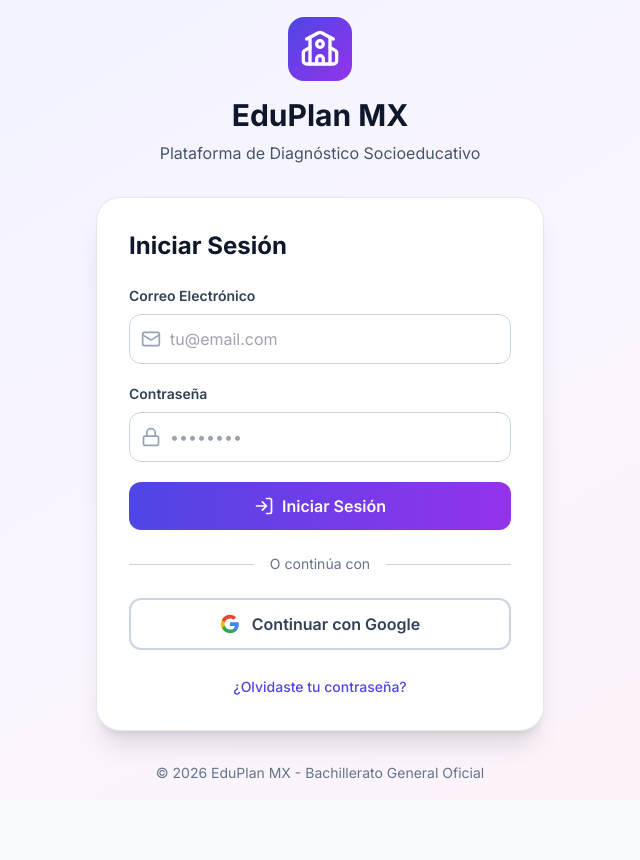
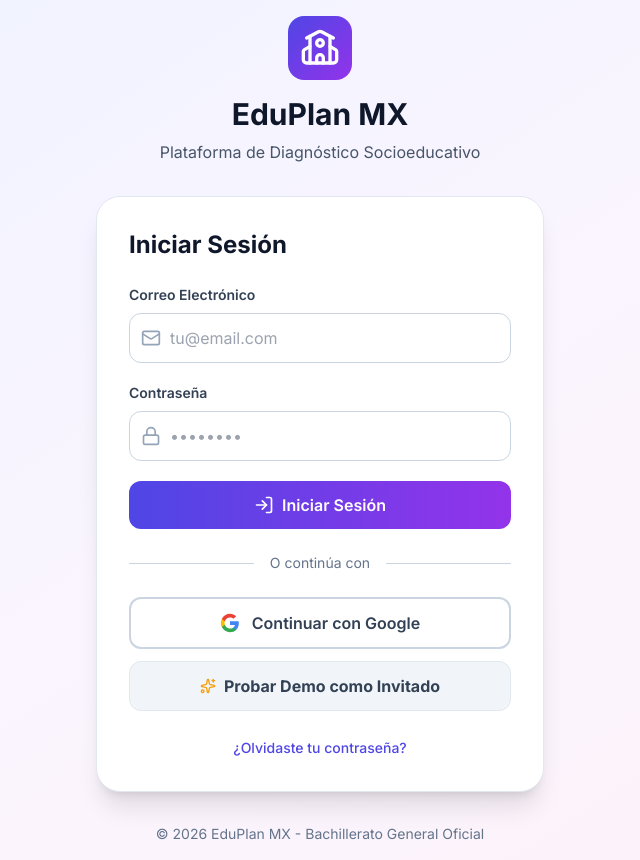
Before and after one commit to 68sfszbqhq-stack/EDUPLANMX, a React (Vite) app: page /login in a window 1280 px wide. Shown: the whole page, without its empty margins (320-960 px from the left). Before the commit the page ends 800 px from the top, so only its background shows below. Built offline with nearby package versions, Linux system fonts and the light colour scheme; no server answers.

Commit message:
feat: Add Guest Login mode

```diff
--- a/pages/Login.tsx
+++ b/pages/Login.tsx
@@ -1,6 +1,6 @@
 import React, { useState } from 'react';
 import { useNavigate } from 'react-router-dom';
-import { LogIn, Mail, Lock, AlertCircle, School } from 'lucide-react';
+import { LogIn, Mail, Lock, AlertCircle, School, Sparkles } from 'lucide-react';
 import { useAuth } from '../src/contexts/AuthContext';
 
 const Login: React.FC = () => {
@@ -9,7 +9,7 @@
     const [error, setError] = useState('');
     const [loading, setLoading] = useState(false);
 
-    const { login, loginWithGoogle } = useAuth();
+    const { login, loginWithGoogle, loginAsGuest } = useAuth();
     const navigate = useNavigate();
 
     const handleSubmit = async (e: React.FormEvent) => {
@@ -155,6 +155,19 @@
                         Continuar con Google
                     </button>
 
+                    {/* Botón de Invitado */}
+                    <button
+                        onClick={async () => {
+                            await loginAsGuest();
+                            navigate('/maestro/dashboard');
+                        }}
+                        type="button"
+                        className="w-full mt-3 bg-slate-100 text-slate-700 py-3 px-4 rounded-xl font-bold hover:bg-slate-200 transition-all flex items-center justify-center gap-2 border border-slate-200"
+                    >
+                        <Sparkles className="w-4 h-4 text-amber-500" />
+                        Probar Demo como Invitado
+                    </button>
+
                     {/* Link de Recuperación (futuro) */}
                     <div className="mt-6 text-center">
                         <button
--- a/src/contexts/AuthContext.tsx
+++ b/src/contexts/AuthContext.tsx
@@ -107,6 +107,22 @@
             throw error;
         }
     };
+    const loginAsGuest = () => {
+        setUser({
+            id: 'guest',
+            email: 'invitado@eduplan.mx',
+            nombre: 'Maestro',
+            apellidoPaterno: 'Invitado',
+            apellidoMaterno: '',
+            rol: 'guest',
+            activo: true,
+            fechaCreacion: new Date().toISOString(),
+            ultimoAcceso: new Date().toISOString(),
+            onboardingCompleto: true, // Saltamos onboarding
+            schoolName: 'Escuela Demo',
+            schoolId: 'demo'
+        } as Usuario);
+    };
 
     const value: AuthContextType = {
         user,
@@ -114,6 +130,7 @@
         login,
         loginWithGoogle,
         logout,
+        loginAsGuest, // Exportamos
         isAuthenticated: !!user
     };
 
--- a/types/auth.ts
+++ b/types/auth.ts
@@ -2,7 +2,7 @@
 // TIPOS PARA AUTENTICACIÓN Y ROLES
 // ============================================
 
-export type UserRole = 'superadmin' | 'directivo' | 'maestro' | 'alumno';
+export type UserRole = 'superadmin' | 'directivo' | 'maestro' | 'alumno' | 'guest';
 
 export interface Usuario {
     id: string;
@@ -69,6 +69,7 @@
     loginWithGoogle: () => Promise<void>;
     logout: () => Promise<void>;
     isAuthenticated: boolean;
+    loginAsGuest: () => void; // Nuevo método
 }
 
 export interface LoginCredentials {
```
